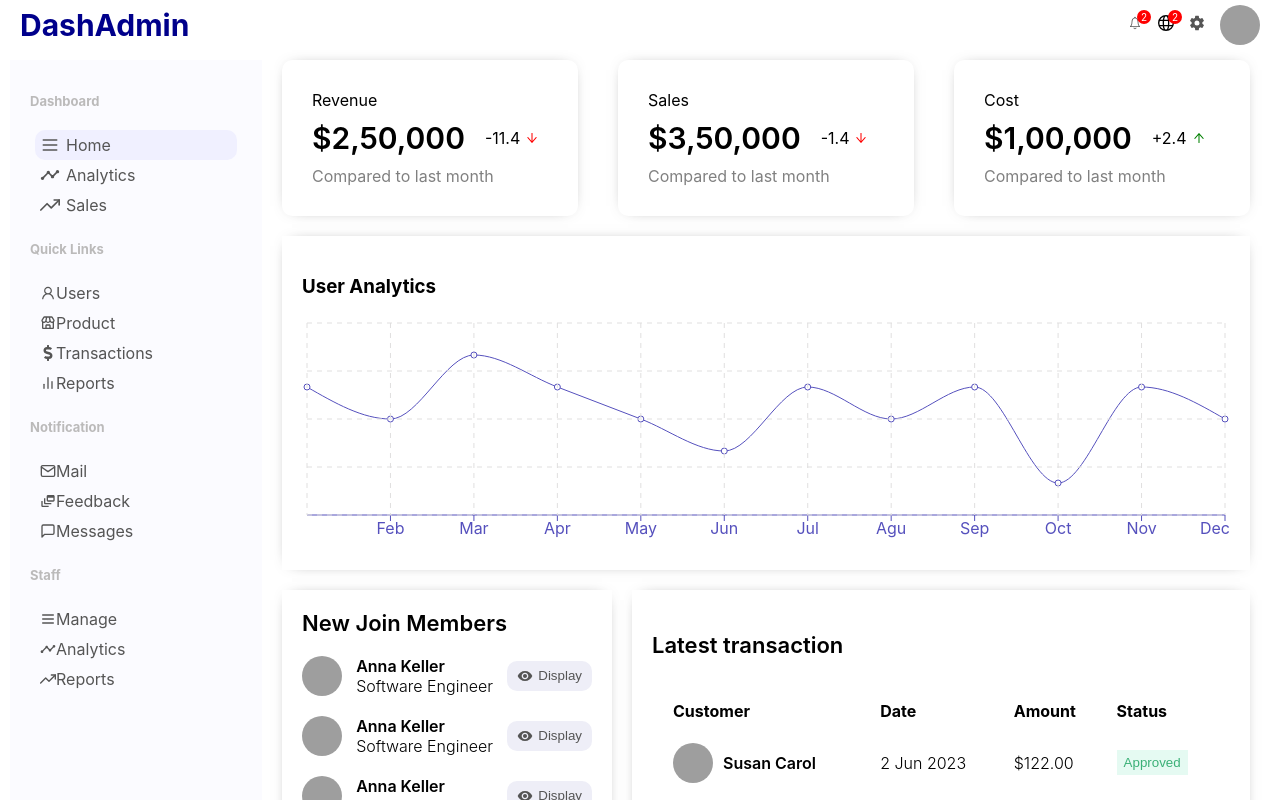
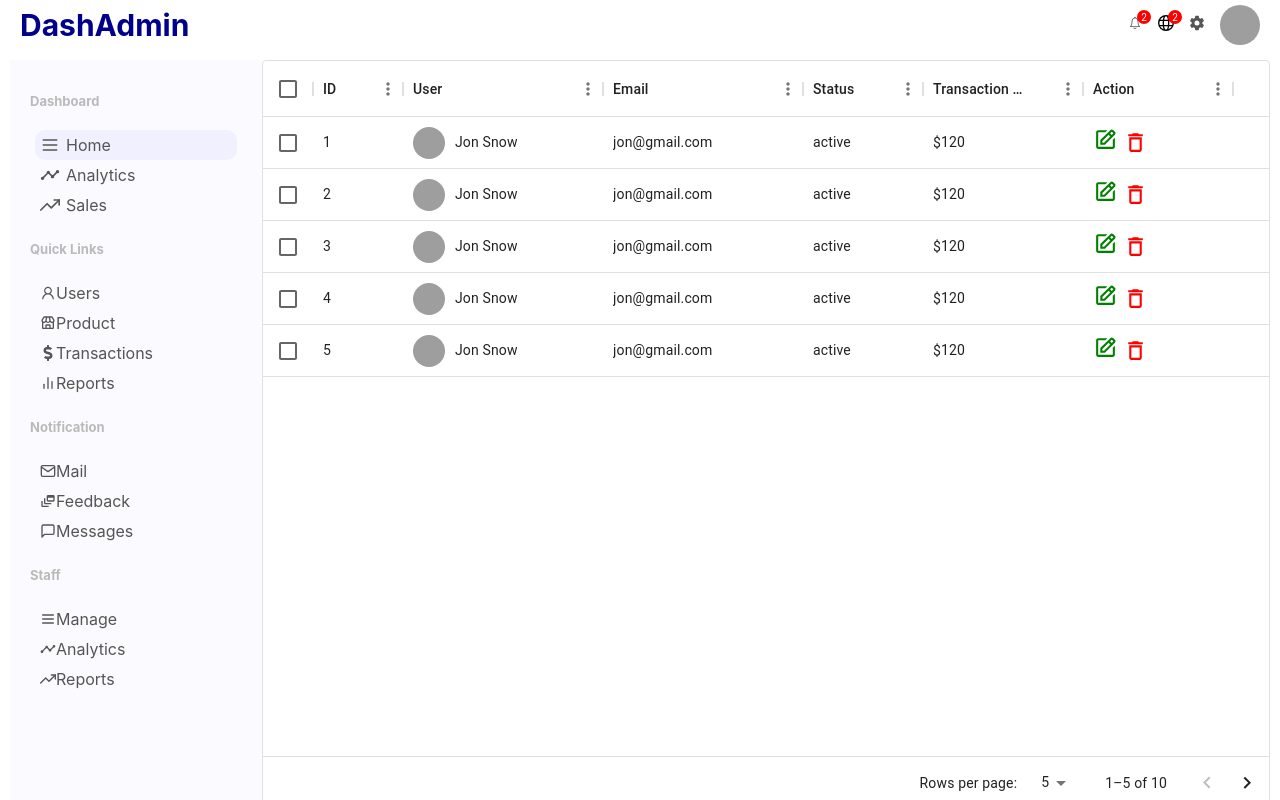
Before and after one commit to hiiamuu/Dashboard-react, a React (Create React App) app: page /users in a window 1280 px wide. Shown: the top 800 px of the page. Built offline with nearby package versions, Linux system fonts and the light colour scheme; grey boxes are pictures that could not be loaded.

Commit message:
Working on User Section

```diff
--- a/package.json
+++ b/package.json
@@ -3,12 +3,16 @@
   "version": "0.1.0",
   "private": true,
   "dependencies": {
+    "@emotion/react": "^11.11.1",
+    "@emotion/styled": "^11.11.0",
+    "@mui/x-data-grid": "^6.9.2",
     "@testing-library/jest-dom": "^5.16.5",
     "@testing-library/react": "^13.4.0",
     "@testing-library/user-event": "^13.5.0",
     "react": "^18.2.0",
     "react-dom": "^18.2.0",
     "react-icons": "^4.10.1",
+    "react-router-dom": "^6.14.1",
     "react-scripts": "5.0.1",
     "recharts": "^2.7.2",
     "web-vitals": "^2.1.4"
--- a/src/App.js
+++ b/src/App.js
@@ -4,15 +4,24 @@ import Header from './components/header/Header';
 import Home from './components/pages/home/Home';
 import Sidebar from './components/sidebar/Sidebar';
 
+import { BrowserRouter as Router, Routes, Route } from 'react-router-dom';
+import UserList from './components/pages/userList/UserList.js';
+import User from './components/pages/user/User.js';
+
+
 function App() {
   return (
-    <>
+    <Router>
       <Header />
       <div className="container">
         <Sidebar />
-        <Home />
+        <Routes>
+          <Route path='/' element={<Home />} />
+          <Route path='/users' element={<UserList />} />
+          <Route path='/user/:userId' element={<User />} />
+        </Routes>
       </div>
-    </>
+    </Router>
   );
 }
 
--- /dev/null
+++ b/src/components/pages/user/User.css
@@ -0,0 +1,43 @@
+.user {
+    flex: 4;
+    padding: 20px;
+}
+
+.userTitleContainer {
+    display: flex;
+    align-items: center;
+    justify-content: space-between;
+}
+
+.userAddButton {
+    width: 80px;
+    border: none;
+    padding: 5px;
+    background-color: teal;
+    color: white;
+    border-radius: 5px;
+    cursor: pointer;
+    font-size: 16px;
+}
+
+.userContainer {
+    flex: 1;
+    margin-top: 20px;
+
+}
+
+.userShow {
+    flex: 1;
+    padding: 20px;
+    justify-content: space-between;
+    -webkit-box-shadow: 0px 0px 15px -10px rgba(0, 0, 0, 0.75);
+    box-shadow: 0px 0px 15px -10px rgba(0, 0, 0, 0.75);
+}
+
+.userUpdate {
+    flex: 2;
+    padding: 20px;
+    -webkit-box-shadow: 0px 0px 15px -10px rgba(0, 0, 0, 0.75);
+    box-shadow: 0px 0px 15px -10px rgba(0, 0, 0, 0.75);
+    margin-left: 20px;
+}
--- /dev/null
+++ b/src/components/pages/user/User.js
@@ -0,0 +1,13 @@
+import React from 'react';
+import './User.css';
+
+export default function User() {
+    return (
+        <div className='user'>
+            <div className="userTitleContainer">
+                <h1 className="userTitle">Edit User</h1>
+                <button className="userAddButton">Create</button>
+            </div>
+        </div>
+    )
+}
--- /dev/null
+++ b/src/components/pages/userList/UserList.css
@@ -0,0 +1,31 @@
+.userList {
+    flex: 4;
+}
+
+.userListUser {
+    display: flex;
+    align-items: center;
+}
+
+.userListImg {
+    width: 32px;
+    height: 32px;
+    border-radius: 50%;
+    object-fit: cover;
+    margin-right: 10px;
+}
+
+.userListDelete {
+    color: red;
+    cursor: pointer;
+    height: 25px;
+    width: 25px;
+}
+
+.userListEdit {
+    color: green;
+    cursor: pointer;
+    height: 25px;
+    width: 25px;
+    margin-right: 5px;
+}
--- /dev/null
+++ b/src/components/pages/userList/UserList.js
@@ -0,0 +1,75 @@
+import React from 'react';
+import './UserList.css';
+import { DataGrid } from '@mui/x-data-grid';
+import { MdOutlineDeleteOutline } from 'react-icons/md';
+import { BiEdit } from 'react-icons/bi';
+import { userRows } from '../../../dummyData';
+import { Link } from 'react-router-dom';
+import { useState } from 'react';
+
+export default function UserList() {
+
+    const [data, setData] = useState(userRows);
+
+    const handleDelete = (id) => {
+        setData(data.filter((item) => item.id !== id));
+    };
+    const columns = [
+        { field: 'id', headerName: 'ID', width: 90 },
+        {
+            field: 'user', headerName: 'User', width: 200, renderCell: (params) => {
+                return (
+                    <div className='userListUser'>
+                        <img className='userListImg' src={params.row.avatar} alt='' />
+                        {params.row.username}
+                    </div>
+                )
+            },
+        },
+        { field: 'email', headerName: 'Email', width: 200 },
+
+        {
+            field: 'status',
+            headerName: 'Status',
+            width: 120,
+        },
+        {
+            field: 'transaction',
+            headerName: 'Transaction Volume',
+            width: 160,
+        },
+        {
+            field: 'action',
+            headerName: 'Action',
+            width: 150,
+            renderCell: (params) => {
+                return (
+                    <>
+                        {/* <button className='userListEdit'>Edit</button> */}
+                        <Link to={"/user/" + params.row.id}><BiEdit className='userListEdit' /></Link>
+                        <MdOutlineDeleteOutline className='userListDelete' onClick={() => handleDelete(params.row.id)} />
+                    </>
+                )
+            }
+        },
+    ];
+
+
+
+    return (
+        <div className='userList'>
+            <DataGrid
+                rows={data}
+                columns={columns}
+                initialState={{
+                    pagination: {
+                        paginationModel: { page: 0, pageSize: 5 },
+                    },
+                }}
+                pageSizeOptions={[5, 10]}
+                checkboxSelection
+                disableSelectionOnClick
+            />
+        </div>
+    )
+}
--- a/src/dummyData.js
+++ b/src/dummyData.js
@@ -48,3 +48,57 @@ export const userData = [
         "Active User": 3000,
     },
 ];
+
+export const userRows = [
+    {
+        id: 1, username: 'Jon Snow',
+        avatar: 'https://images.pexels.com/photos/1152994/pexels-photo-1152994.jpeg?auto=compress&cs=tinysrgb&dpr=2&w=500',
+        email: 'jon@gmail.com', status: 'active', transaction: '$120'
+    },
+    {
+        id: 2, username: 'Jon Snow',
+        avatar: 'https://images.pexels.com/photos/1152994/pexels-photo-1152994.jpeg?auto=compress&cs=tinysrgb&dpr=2&w=500',
+        email: 'jon@gmail.com', status: 'active', transaction: '$120'
+    },
+    {
+        id: 3, username: 'Jon Snow',
+        avatar: 'https://images.pexels.com/photos/1152994/pexels-photo-1152994.jpeg?auto=compress&cs=tinysrgb&dpr=2&w=500',
+        email: 'jon@gmail.com', status: 'active', transaction: '$120'
+    },
+    {
+        id: 4, username: 'Jon Snow',
+        avatar: 'https://images.pexels.com/photos/1152994/pexels-photo-1152994.jpeg?auto=compress&cs=tinysrgb&dpr=2&w=500',
+        email: 'jon@gmail.com', status: 'active', transaction: '$120'
+    },
+    {
+        id: 5, username: 'Jon Snow',
+        avatar: 'https://images.pexels.com/photos/1152994/pexels-photo-1152994.jpeg?auto=compress&cs=tinysrgb&dpr=2&w=500',
+        email: 'jon@gmail.com', status: 'active', transaction: '$120'
+    },
+    {
+        id: 6, username: 'Jon Snow',
+        avatar: 'https://images.pexels.com/photos/1152994/pexels-photo-1152994.jpeg?auto=compress&cs=tinysrgb&dpr=2&w=500',
+        email: 'jon@gmail.com', status: 'active', transaction: '$120'
+    },
+    {
+        id: 7, username: 'Jon Snow',
+        avatar: 'https://images.pexels.com/photos/1152994/pexels-photo-1152994.jpeg?auto=compress&cs=tinysrgb&dpr=2&w=500',
+        email: 'jon@gmail.com', status: 'active', transaction: '$120'
+    },
+    {
+        id: 8, username: 'Jon Snow',
+        avatar: 'https://images.pexels.com/photos/1152994/pexels-photo-1152994.jpeg?auto=compress&cs=tinysrgb&dpr=2&w=500',
+        email: 'jon@gmail.com', status: 'active', transaction: '$120'
+    },
+    {
+        id: 9, username: 'Jon Snow',
+        avatar: 'https://images.pexels.com/photos/1152994/pexels-photo-1152994.jpeg?auto=compress&cs=tinysrgb&dpr=2&w=500',
+        email: 'jon@gmail.com', status: 'active', transaction: '$120'
+    },
+    {
+        id: 10, username: 'Jon Snow',
+        avatar: 'https://images.pexels.com/photos/1152994/pexels-photo-1152994.jpeg?auto=compress&cs=tinysrgb&dpr=2&w=500',
+        email: 'jon@gmail.com', status: 'active', transaction: '$120'
+    },
+
+];
```
Also changed, not shown: 1 other file (tests, documents, lock files or other folders).
